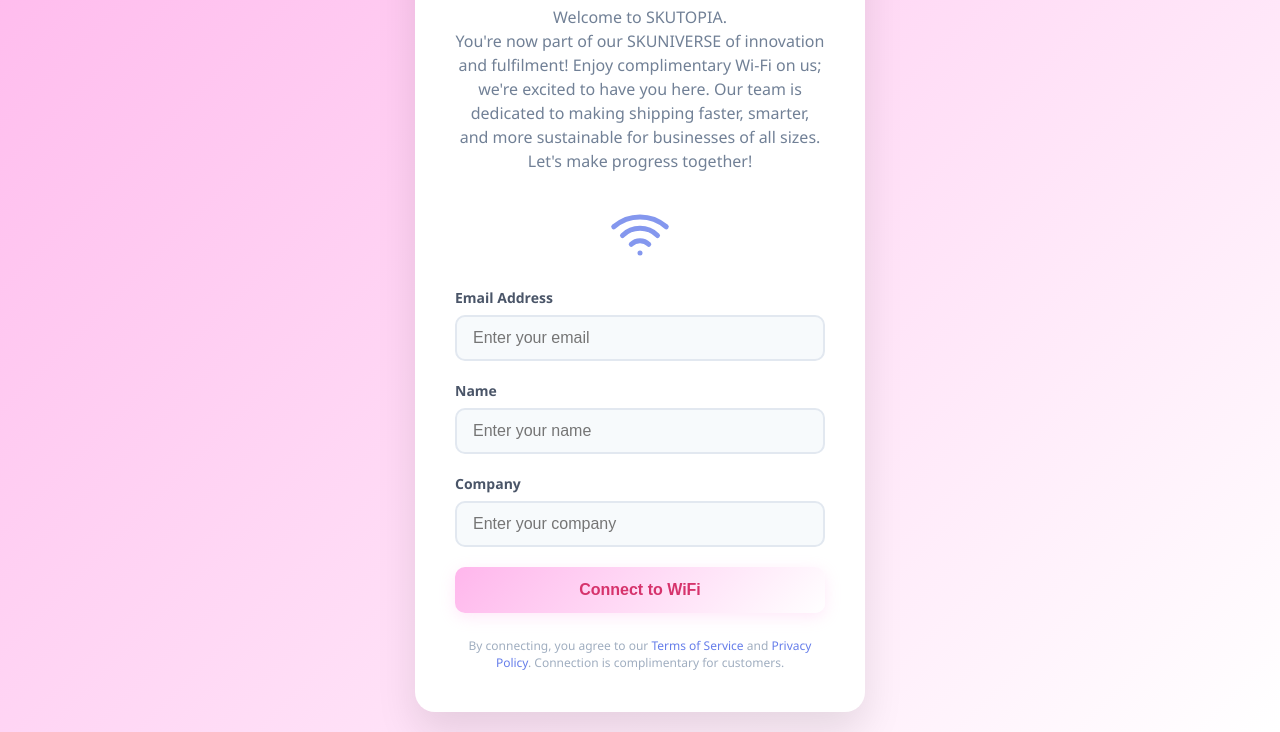
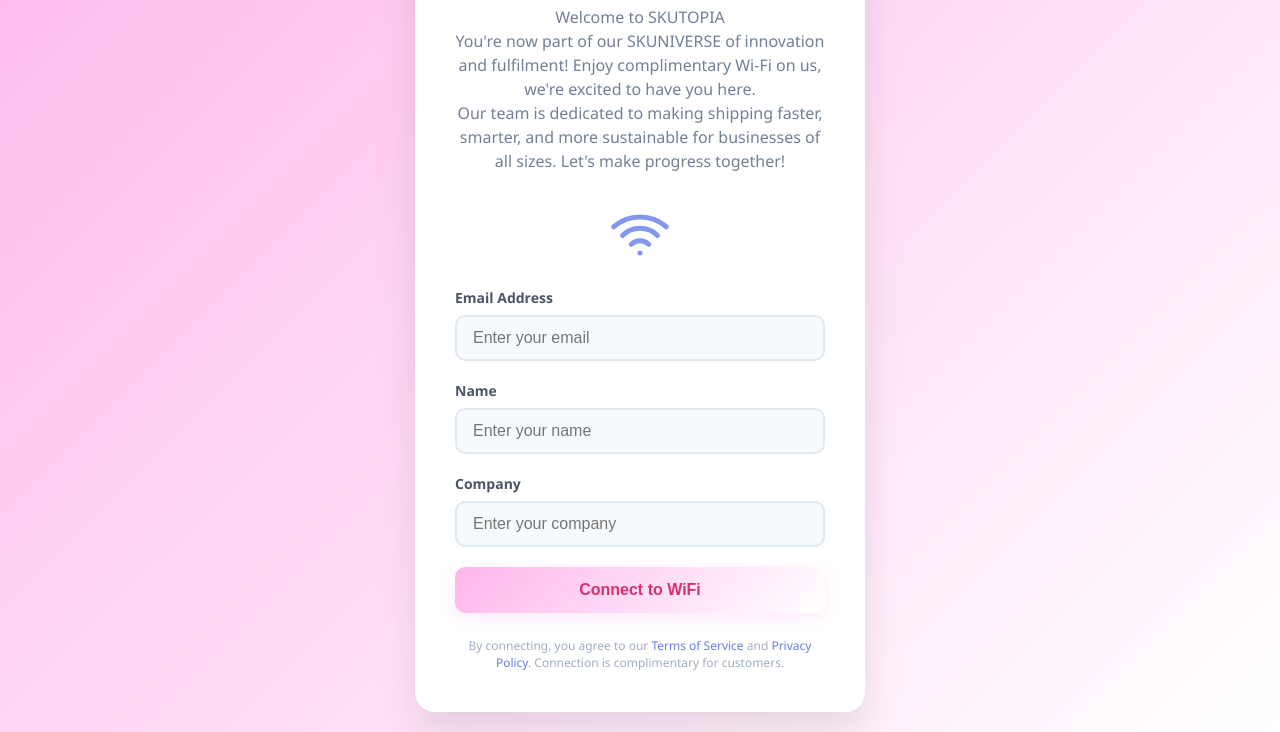
Before and after one commit to karskuto/guest-wifi-splash, a plain HTML site: page index.html in a window 1280 px wide. Shown: the part 201-933 px from the top of the page. Drawn offline with Linux system fonts and the light colour scheme.

Commit message:
minor changes

```diff
--- a/index.html
+++ b/index.html
@@ -213,8 +213,9 @@
         </div>
         <h1 class="brand-name">SKUTOPIA</h1>
         <p class="welcome-text">
-            Welcome to SKUTOPIA.<br>
-            You're now part of our SKUNIVERSE of innovation and fulfilment! Enjoy complimentary Wi-Fi on us; we're excited to have you here. Our team is dedicated to making shipping faster, smarter, and more sustainable for businesses of all sizes. Let's make progress together!
+            Welcome to SKUTOPIA<br>
+            You're now part of our SKUNIVERSE of innovation and fulfilment! Enjoy complimentary Wi-Fi on us, we're excited to have you here.<br>
+            Our team is dedicated to making shipping faster, smarter, and more sustainable for businesses of all sizes. Let's make progress together!
         </p>
 
         <!-- WiFi Icon SVG -->
```
